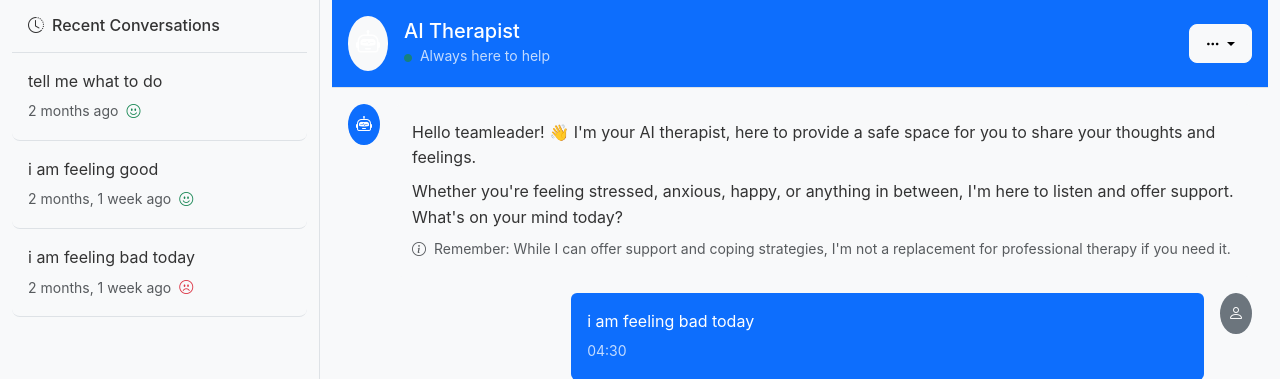
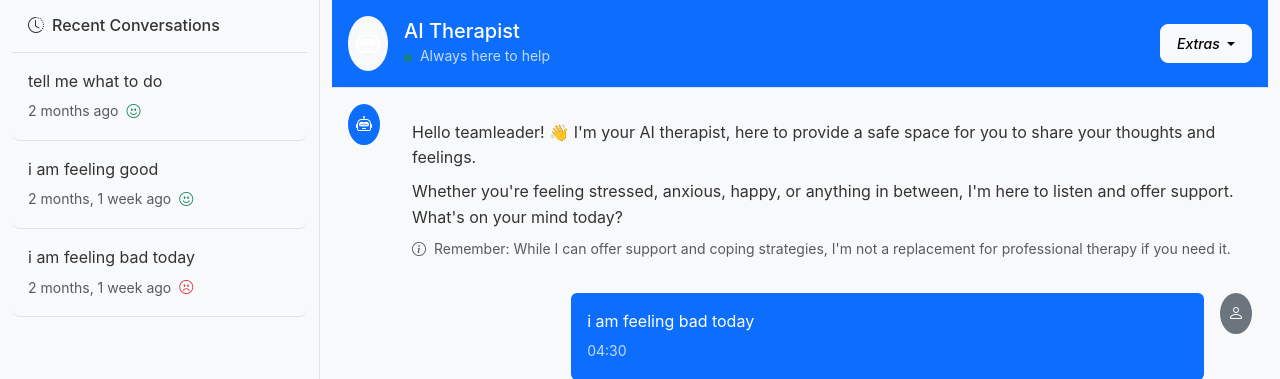
Before and after one commit to Canopus-Tz/AITherapist, a Django app: page /chat/ in a window 1280 px wide. Shown: the part 64-443 px from the top of the page. Run offline with Django 5.2, Linux system fonts and the light colour scheme; a user stored in the database is signed in; data comes from the database, SQL or seed files in the repository; both versions use the stored data as it was after the commit; some libraries are stand-ins or nearby versions.

Commit message:
new changes

```diff
--- a/aitherapist/core/templates/core/chat.html
+++ b/aitherapist/core/templates/core/chat.html
@@ -65,7 +65,7 @@
                     </div>
                     <div class="dropdown">
                         <button class="btn btn-light btn-sm dropdown-toggle" type="button" data-bs-toggle="dropdown" style="color: black">
-                            <i class="bi bi-three-dots"></i>
+                            <i class="bi">Extras</i>
                         </button>
                         <ul class="dropdown-menu">
                             <li><a class="dropdown-item" href="#" id="getCopingStrategy"><i class="bi bi-lightbulb me-2"></i>Get Coping Strategy</a></li>
```
Also changed, not shown: aitherapist/db.sqlite3.
